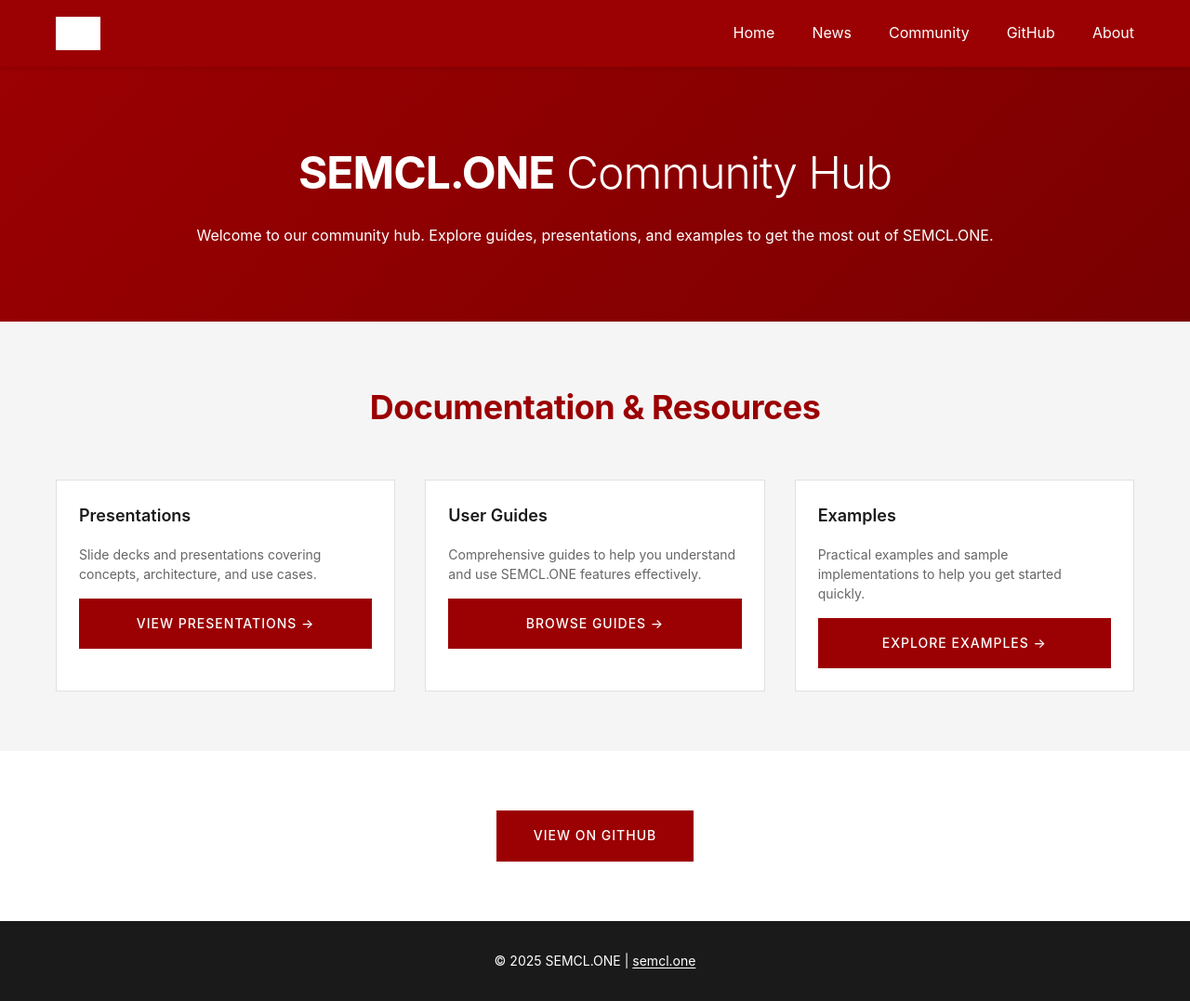
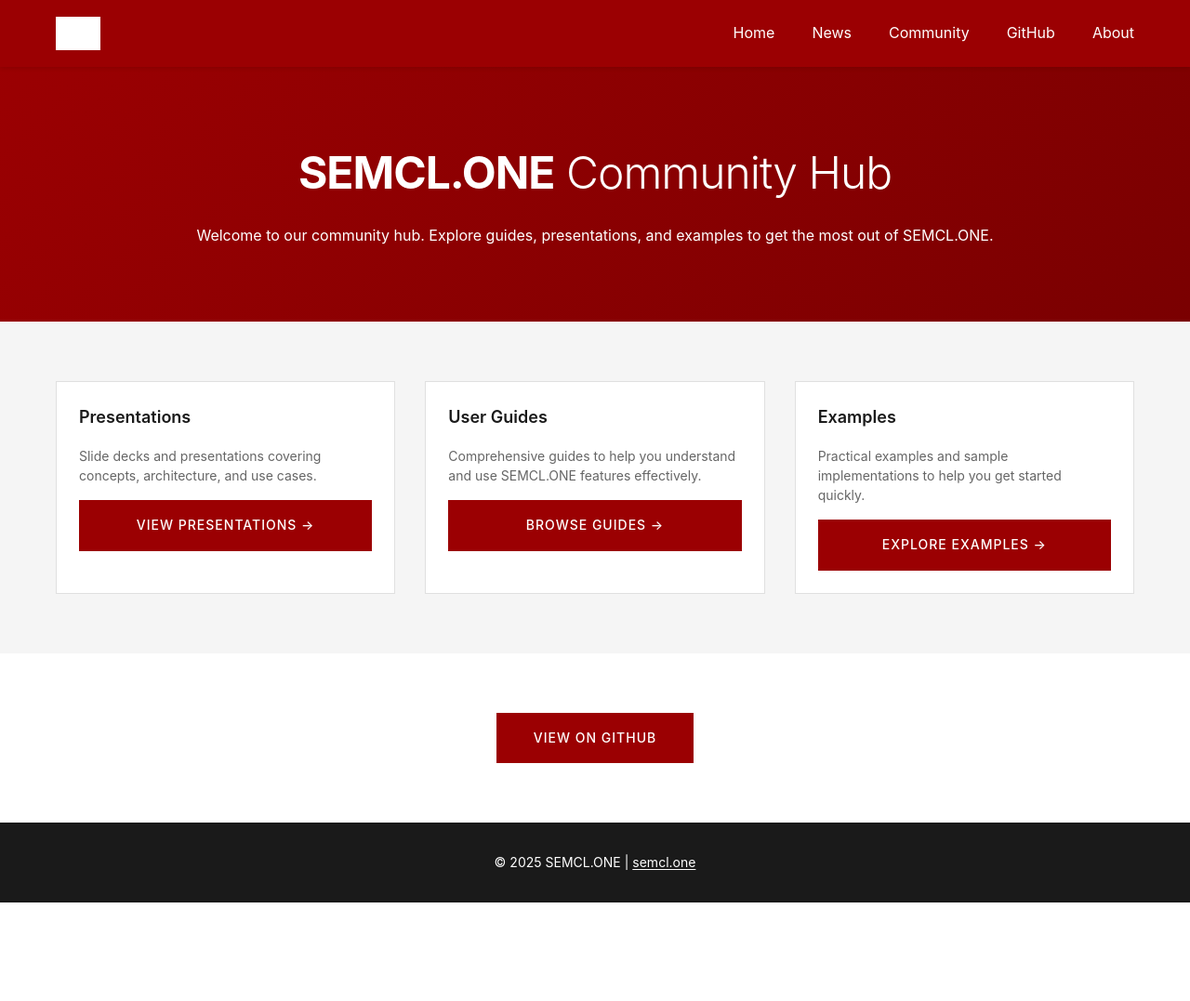
Before and after one commit to SemClone/community, a Jekyll site: the page built from docs/index.html, in a window 1280 px wide and 1077 px high. Shown: the whole window at 93% size. Built offline with Jekyll 4.4.1, drawn with Linux system fonts in a browser that asks for light colours; grey boxes are pictures that could not be loaded.

Commit message:
small change

```diff
--- a/docs/examples/index.html
+++ b/docs/examples/index.html
@@ -10,9 +10,7 @@
 ---
 
 <section id="features">
-    <br/>
     <h2><strong>Examples</strong></h2>
-
     {% if site.examples.size > 0 %}
     <div class="feature-grid">
         <div class="feature-section available">
--- a/docs/index.html
+++ b/docs/index.html
@@ -13,7 +13,6 @@
 
 <section id="components" class="components-section">
     <div class="container">
-        <h2><strong>Documentation & Resources</strong></h2>
         <div class="component-grid">
             {% for component in site.data.home_components %}
             <div class="component-card">
--- a/docs/presentations/index.html
+++ b/docs/presentations/index.html
@@ -10,7 +10,6 @@
 ---
 
 <section id="features">
-    <br/>
     <h2><strong>Presentations</strong></h2>
     <div class="feature-grid">
         {% for section in site.data.presentations.sections %}
--- a/docs/user_guides/index.html
+++ b/docs/user_guides/index.html
@@ -10,7 +10,6 @@
 ---
 
 <section id="features">
-    <br/>
     <h2><strong>User Guides</strong></h2>
 
     {% if site.user_guides.size > 0 %}
```
